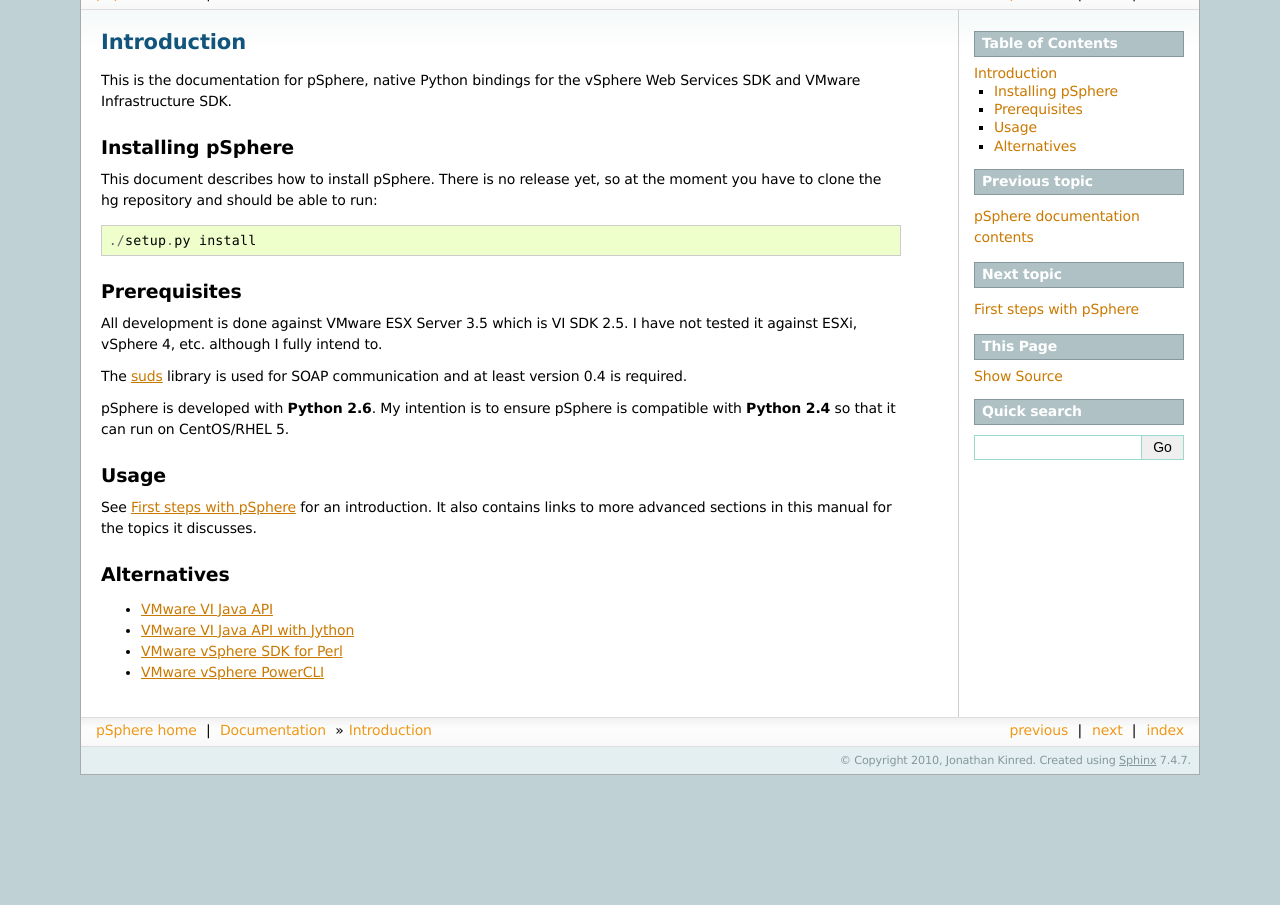
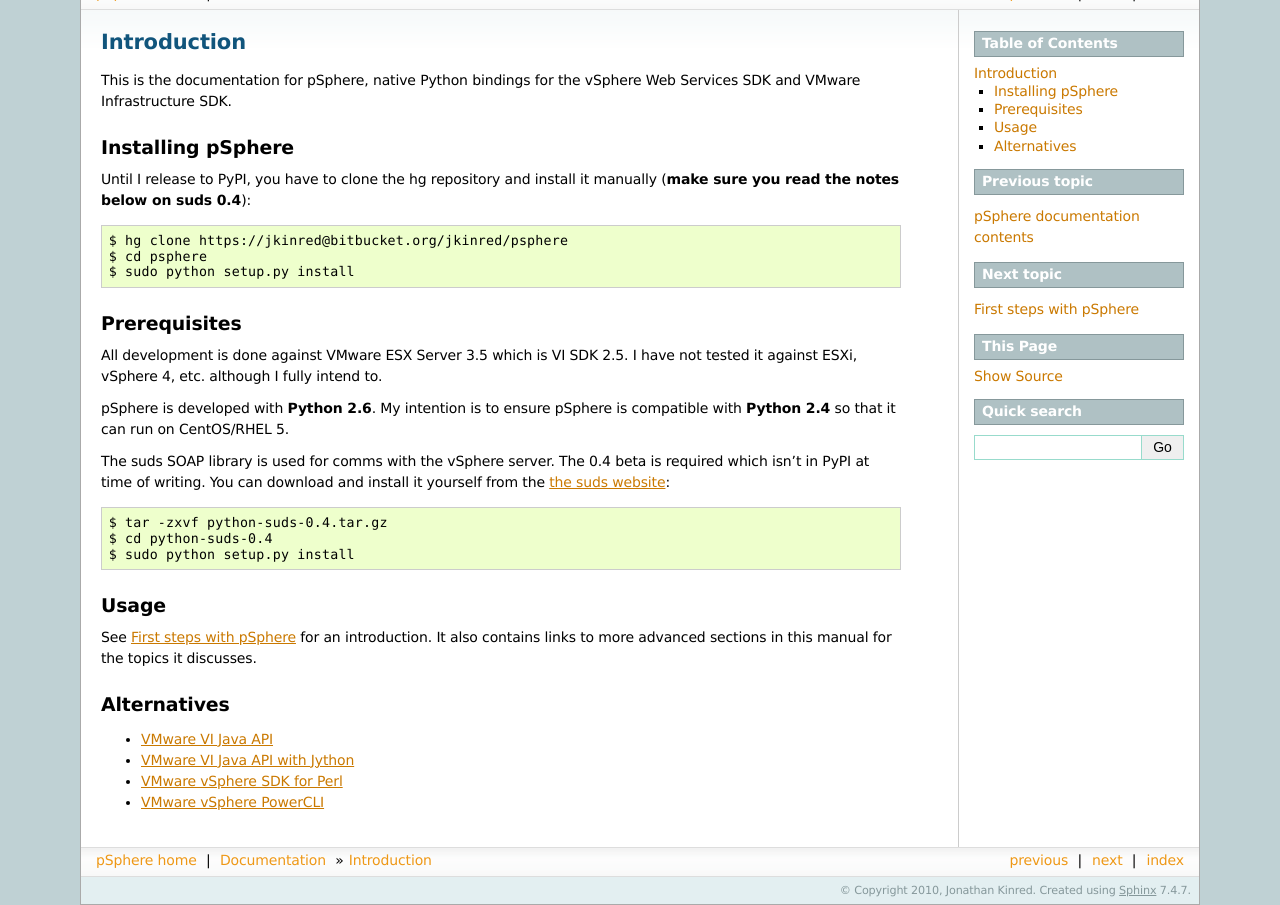
Before and after one commit to psphere-project/psphere, a Sphinx documentation site: the page built from doc/intro.rst, in a window 1280 px wide. Shown: the part 352-1257 px from the top of the page. Built offline with Sphinx 7.4.7, drawn with Linux system fonts in a browser that asks for light colours; before the commit the page ends 1127 px from its top, so only the background shows below that.

Commit message:
Information for checking out psphere. Information on installing suds 0.4 beta

```diff
--- a/doc/intro.rst
+++ b/doc/intro.rst
@@ -7,9 +7,12 @@
 Installing pSphere
 ------------------
 
-This document describes how to install pSphere. There is no release yet, so at
-the moment you have to clone the hg repository and should be able to run::
-    ./setup.py install
+Until I release to PyPI, you have to clone the hg repository and install it
+manually (**make sure you read the notes below on suds 0.4**)::
+
+    $ hg clone https://jkinred@bitbucket.org/jkinred/psphere
+    $ cd psphere
+    $ sudo python setup.py install
 
 
 Prerequisites
@@ -18,12 +21,18 @@
 All development is done against VMware ESX Server 3.5 which is VI SDK 2.5. I
 have not tested it against ESXi, vSphere 4, etc. although I fully intend to.
 
-The suds_ library is used for SOAP communication and at least version 0.4 is required.
-
 pSphere is developed with **Python 2.6**. My intention is to ensure
 pSphere is compatible with **Python 2.4** so that it can run on CentOS/RHEL 5.
 
-.. _suds: http://fedorahosted.org/suds/
+The suds SOAP library is used for comms with the vSphere server. The 0.4 beta
+is required which isn't in PyPI at time of writing. You can download and
+install it yourself from the `the suds website`_::
+
+    $ tar -zxvf python-suds-0.4.tar.gz
+    $ cd python-suds-0.4
+    $ sudo python setup.py install
+
+.. _the suds website: https://fedorahosted.org/suds/#Resources
 
 
 Usage
```
